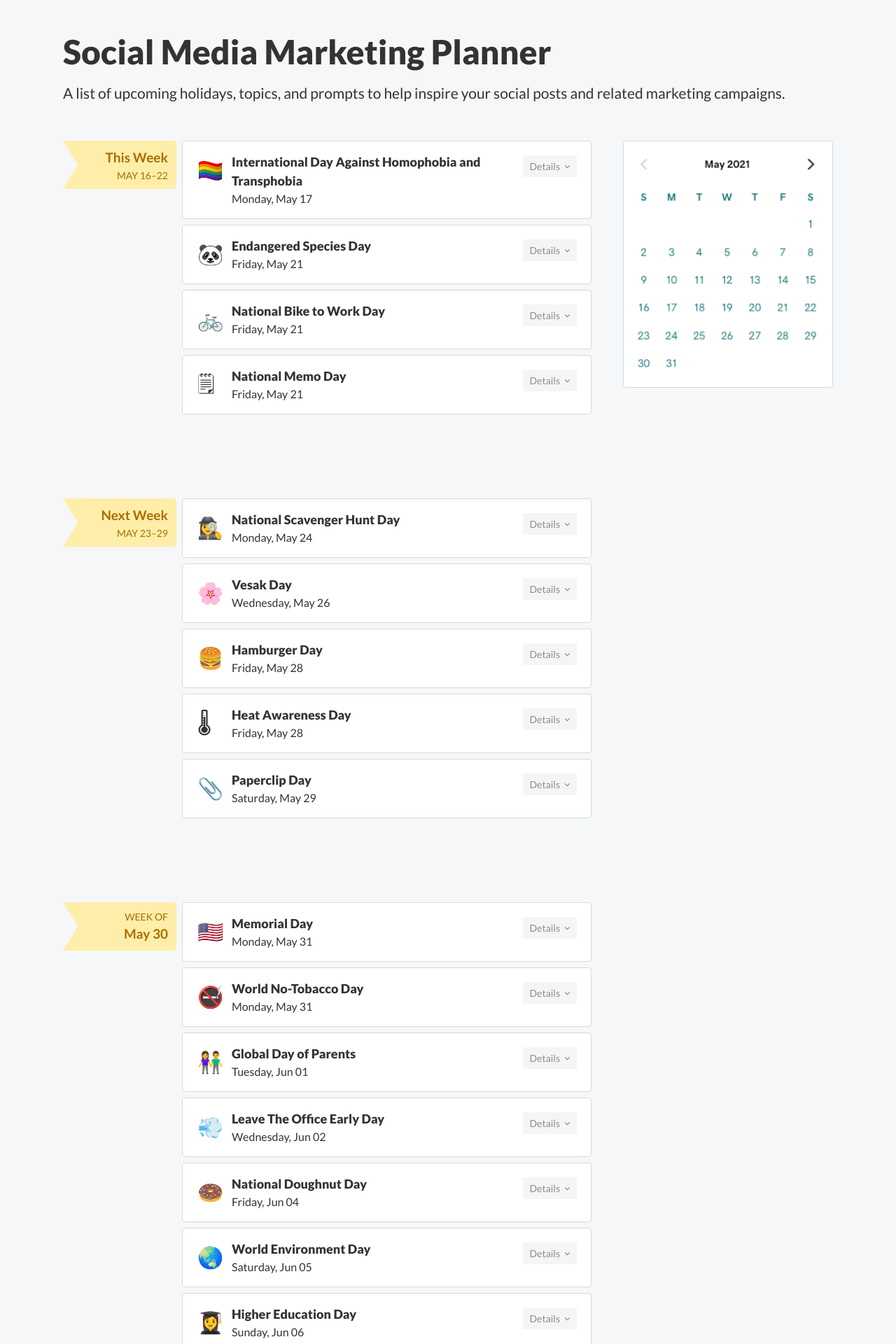
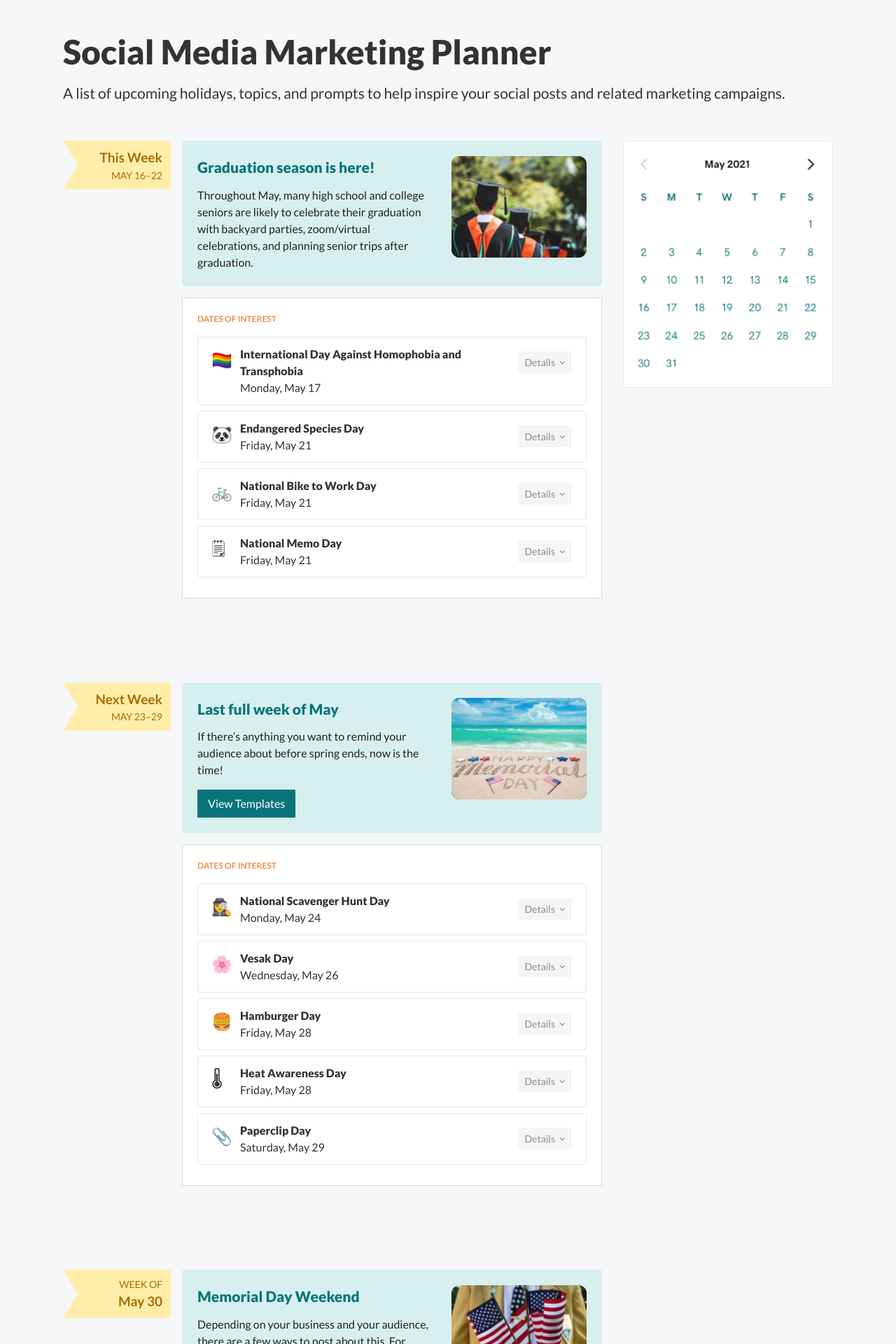
Before and after one commit to davidpots/shootingstar, a Jekyll site: the page built from index.html, in a window 1280 px wide. Shown: the top 1920 px of the page at 70% size. Built offline with Jekyll 4.4.1, drawn with Linux system fonts in a browser that asks for light colours; some of the changed text lies outside the part shown.

Commit message:
Adds featured tiles

```diff
--- a/assets/mvp.scss
+++ b/assets/mvp.scss
@@ -91,33 +91,48 @@ html {
 
     /* -- */
 
-      @media (min-width: 1100px) {
+      @media (min-width: 1200px) {
         article               { position: relative; }
-        article .primary      { left: 170px;     top: 0; width: 585px; }
+        article .primary      { left: 170px;     top: 0; width: 600px; }
         article .secondary    { /* left: 0px; */ top: 0; width: 170px; height: 100px; }
       }
 
   /* Tiles */
 
+  .tile-minivan {
+    background: #fff;
+    padding: 21px;
+    border: 1px solid #d4dbe0;
+  }
+  .tile-minivan--heading {
+    color: #F38F48;
+    font-size: 12px;
+    text-transform: uppercase;
+    margin: 0 0 16px 0;
+  }
+
   .tile {
     background: white;
     border-radius: 4px;
-    padding: 16px;
+    padding: 12px;
     margin: 0 0 8px 0;
-    border: 1px solid #d4dbe0;
+    border: 1px solid #e6e6e6;
     position: relative;
+  }
+  .tile:hover {
+    box-shadow: 0 2px 16px rgba(0,0,0,0.08);
   }
   @media (max-width: 1099px) {
     .tile { margin-bottom: 8px; }
   }
   .tile--icon {
-    font-size: 30px;
+    font-size: 24px;
     float: left;
     padding-top: 2px;
-    padding-left: 5px;
+    padding-left: 7px;
   }
   .tile .tile--body {
-    padding-left: 54px;
+    padding-left: 48px;
   }
 
 
@@ -126,7 +141,7 @@ html {
   .tile .tile--title {
     margin: 0;
     font-weight: 900;
-    font-size: 18px;
+    font-size: 16px;
     padding-right: 88px;
   }
   .tile .tile--date {
@@ -205,6 +220,51 @@ html {
   }
 
 
+// Featured Tile Wrapper
+
+.tile.tile--featured {
+  background: #D8EFEF;
+  border: 1px solid #D8EFEF;
+  padding-left: 21px;
+  padding-bottom: 21px;
+  padding-top: 21px;
+  padding-right: 21px;
+  margin-bottom: 16px;
+  &:hover {
+    box-shadow: none;
+  }
+}
+.tile.tile--featured .tile--image {
+  float: right;
+  background: black;
+  // opacity: .1;
+  height: 145px;
+  border-radius: 12px;
+  margin-left: 24px;
+  position: relative;
+}
+.tile.tile--featured .tile--title {
+  color: #09757A;
+  font-size: 21px;
+  margin: 0 0 4px 0;
+
+}
+.tile.tile--featured .tile--description {
+  color: #222;
+  font-size: 16px;
+}
+.tile--cta {
+  margin: 16px 0 0 0;
+}
+.tile--cta a {
+  display: inline-block;
+  background: #09757A;
+  color: white;
+  text-decoration: none;
+  padding: 8px 15px;
+
+}
+
 
 /* Planner UI - Date Area */
 
@@ -213,7 +273,7 @@ html {
   background: url(/assets/images/date-ribbon.svg) no-repeat left top;
   text-align: right;
   margin-top: 32px;
-  margin-right: 8px;
+  margin-right: 16px;
   border-radius: 4px;
   padding-right: 12px;
 }
--- a/index.html
+++ b/index.html
@@ -38,6 +38,13 @@ permalink: "/"
         </div>
       </div>
       <div class="primary tile-wrapper">
+        <div class="tile tile--featured">
+          <img class="tile--image" src="/assets/images/stock-graduation.png" />
+          <h3 class="tile--title">Graduation season is here!</h3>
+          <p class="tile--description">Throughout May, many high school and college seniors are likely to celebrate their graduation with backyard parties, zoom/virtual celebrations, and planning senior trips after graduation.</p>
+        </div>
+        <div class="tile-minivan">
+          <h3 class="tile-minivan--heading">Dates of Interest</h3>
           {% for date in week20 %}
           <div class="tile">
             <div class="tile--icon">{{date.icon}}</div>
@@ -64,6 +71,7 @@ permalink: "/"
           </div>
           {% endfor %}
         </div>
+      </div>
     </article>
 
     <article>
@@ -74,6 +82,15 @@ permalink: "/"
         </div>
       </div>
       <div class="primary tile-wrapper">
+
+        <div class="tile tile--featured">
+          <img class="tile--image" src="/assets/images/stock-mdw.png" />
+          <h3 class="tile--title">Last full week of May</h3>
+          <p class="tile--description">If there’s anything you want to remind your audience about before spring ends, now is the time!</p>
+          <p class="tile--cta"><a href="">View Templates</a></p>
+        </div>
+        <div class="tile-minivan">
+          <h3 class="tile-minivan--heading">Dates of Interest</h3>
         {% for date in week21 %}
         <div class="tile">
           <div class="tile--icon">{{date.icon}}</div>
@@ -100,6 +117,7 @@ permalink: "/"
         </div>
         {% endfor %}
         </div>
+      </div>
     </article>
 
     <article>
@@ -110,6 +128,13 @@ permalink: "/"
         </div>
       </div>
       <div class="primary tile-wrapper">
+        <div class="tile tile--featured">
+          <img class="tile--image" src="/assets/images/stock-memorial.png" />
+          <h3 class="tile--title">Memorial Day Weekend</h3>
+          <p class="tile--description">Depending on your business and your audience, there are a few ways to post about this. For some, it marks commemeration of fallen soliders. For others, it’s symbolic of the official start of summer.</p>
+        </div>
+        <div class="tile-minivan">
+          <h3 class="tile-minivan--heading">Dates of Interest</h3>
         {% for date in week22 %}
         <div class="tile">
           <div class="tile--icon">{{date.icon}}</div>
@@ -136,6 +161,7 @@ permalink: "/"
         </div>
         {% endfor %}
         </div>
+      </div>
     </article>
 
     <article>
@@ -146,6 +172,8 @@ permalink: "/"
         </div>
       </div>
       <div class="primary tile-wrapper">
+        <div class="tile-minivan">
+          <h3 class="tile-minivan--heading">Dates of Interest</h3>
         {% for date in week23 %}
         <div class="tile">
           <div class="tile--icon">{{date.icon}}</div>
@@ -172,6 +200,7 @@ permalink: "/"
         </div>
         {% endfor %}
         </div>
+      </div>
     </article>
 
     <article>
@@ -182,6 +211,8 @@ permalink: "/"
         </div>
       </div>
       <div class="primary tile-wrapper">
+        <div class="tile-minivan">
+          <h3 class="tile-minivan--heading">Dates of Interest</h3>
         {% for date in week24 %}
         <div class="tile">
           <div class="tile--icon">{{date.icon}}</div>
@@ -208,6 +239,7 @@ permalink: "/"
         </div>
         {% endfor %}
         </div>
+      </div>
     </article>
 
   </div>
```
Also changed, not shown: assets/images/stock-graduation.png (added), assets/images/stock-mdw.png (added), assets/images/stock-memorial.png (added), 7 other files. Lines whose indentation alone changed are shown as unchanged.
